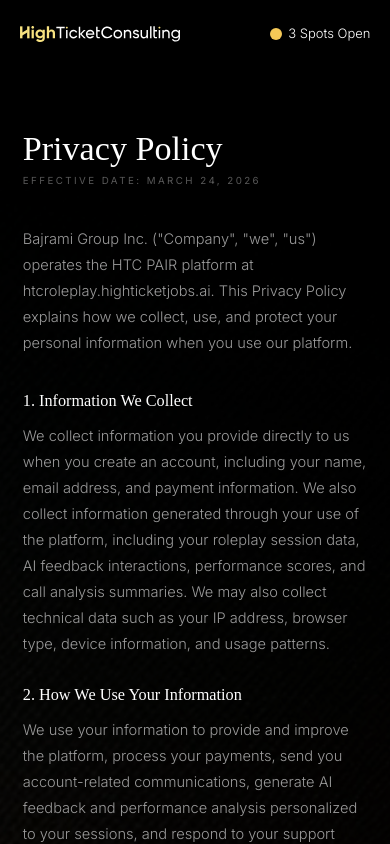
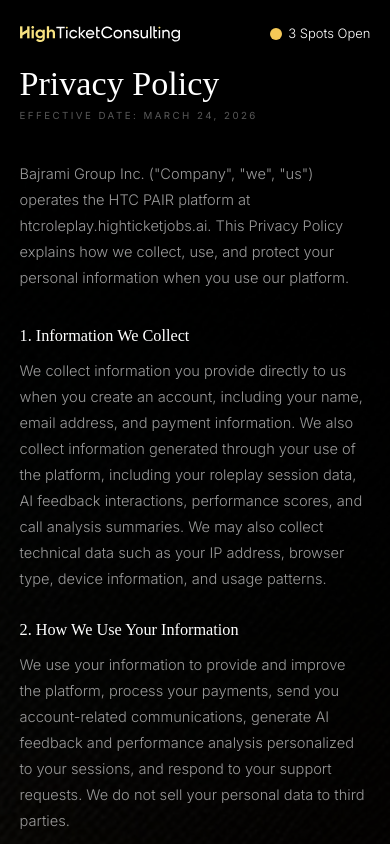
Before and after one commit to paulotra/htc, a Next.js app: page /privacy-policy in a window 390 px wide. Shown: the top 844 px of the page. Built offline with nearby package versions, Linux system fonts and the light colour scheme; a web font is replaced by a local one.

Commit message:
mobile enhancements

```diff
--- a/app/privacy-policy/page.tsx
+++ b/app/privacy-policy/page.tsx
@@ -64,7 +64,7 @@
 export default function PrivacyPolicyPage() {
 	return (
 		<div className="relative">
-			<div className="max-w-container mx-auto px-7 min-h-screen flex flex-col">
+			<div className="max-w-container mx-auto px-6 md:px-7 min-h-screen flex flex-col">
 				<Nav />
 				<div
 					className="absolute inset-0 opacity-60 z-0"
@@ -75,7 +75,7 @@
 						backgroundSize: "cover",
 					}}
 				></div>
-				<main className="flex-1 flex flex-col pt-40 pb-20 max-w-[920px] mx-auto relative">
+				<main className="flex-1 flex flex-col pt-20 md:pt-40 pb-20 max-w-[920px] mx-auto relative">
 					<h1 className="font-serif text-[2.625rem] leading-[1.1] font-normal text-white mb-2">
 						Privacy Policy
 					</h1>
--- a/app/terms/page.tsx
+++ b/app/terms/page.tsx
@@ -1,4 +1,3 @@
-
 import type { Metadata } from "next";
 import Nav from "@/components/Nav";
 import Footer from "@/components/Footer";
@@ -70,7 +69,7 @@
 export default function TermsPage() {
 	return (
 		<div className="relative">
-			<div className="max-w-container mx-auto px-7 min-h-screen flex flex-col">
+			<div className="max-w-container mx-auto px-6 md:px-7 min-h-screen flex flex-col">
 				<Nav />
 				<div
 					className="absolute inset-0 opacity-60 z-0"
@@ -81,7 +80,7 @@
 						backgroundSize: "cover",
 					}}
 				></div>
-				<main className="flex-1 flex flex-col pt-40 pb-20 max-w-[920px] mx-auto relative">
+				<main className="flex-1 flex flex-col pt-20 md:pt-40 pb-20 max-w-[920px] mx-auto relative">
 					<h1 className="font-serif text-[2.625rem] leading-[1.1] font-normal text-white mb-2">
 						Terms of Service
 					</h1>
```
